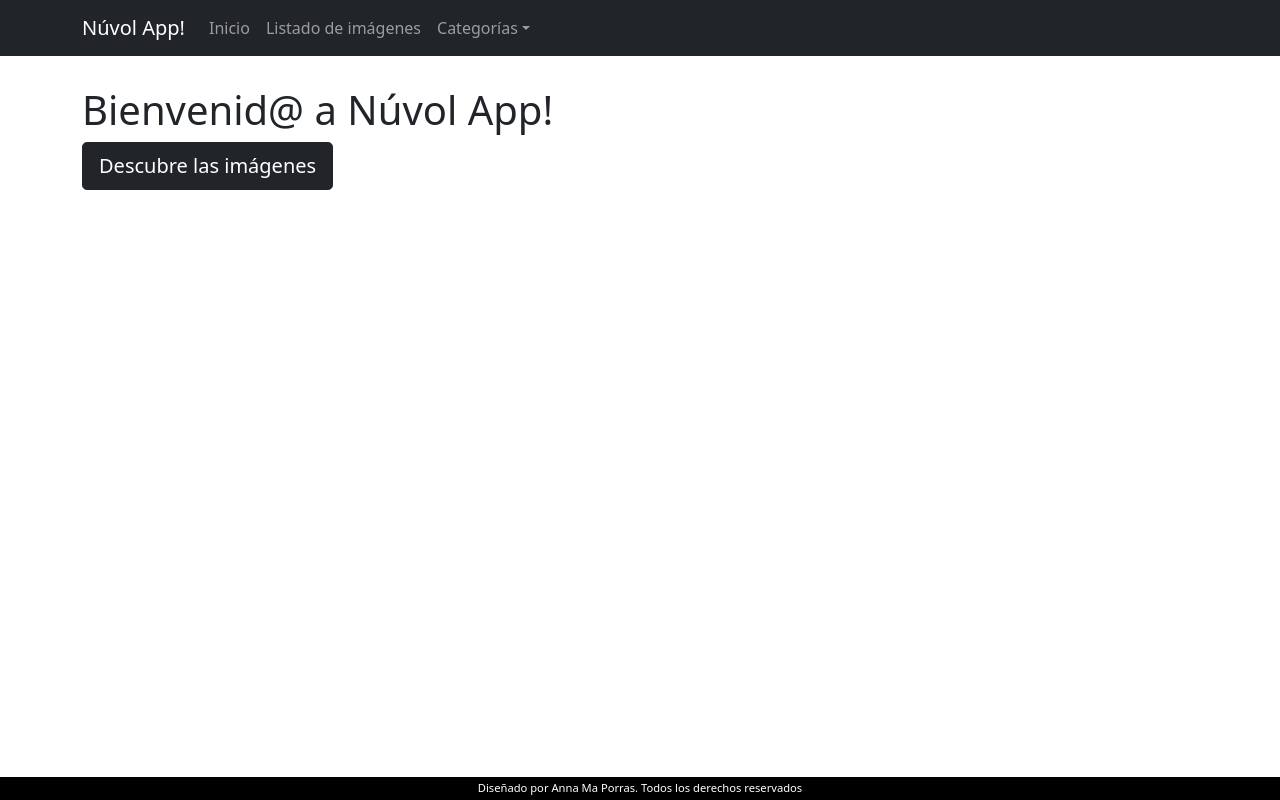
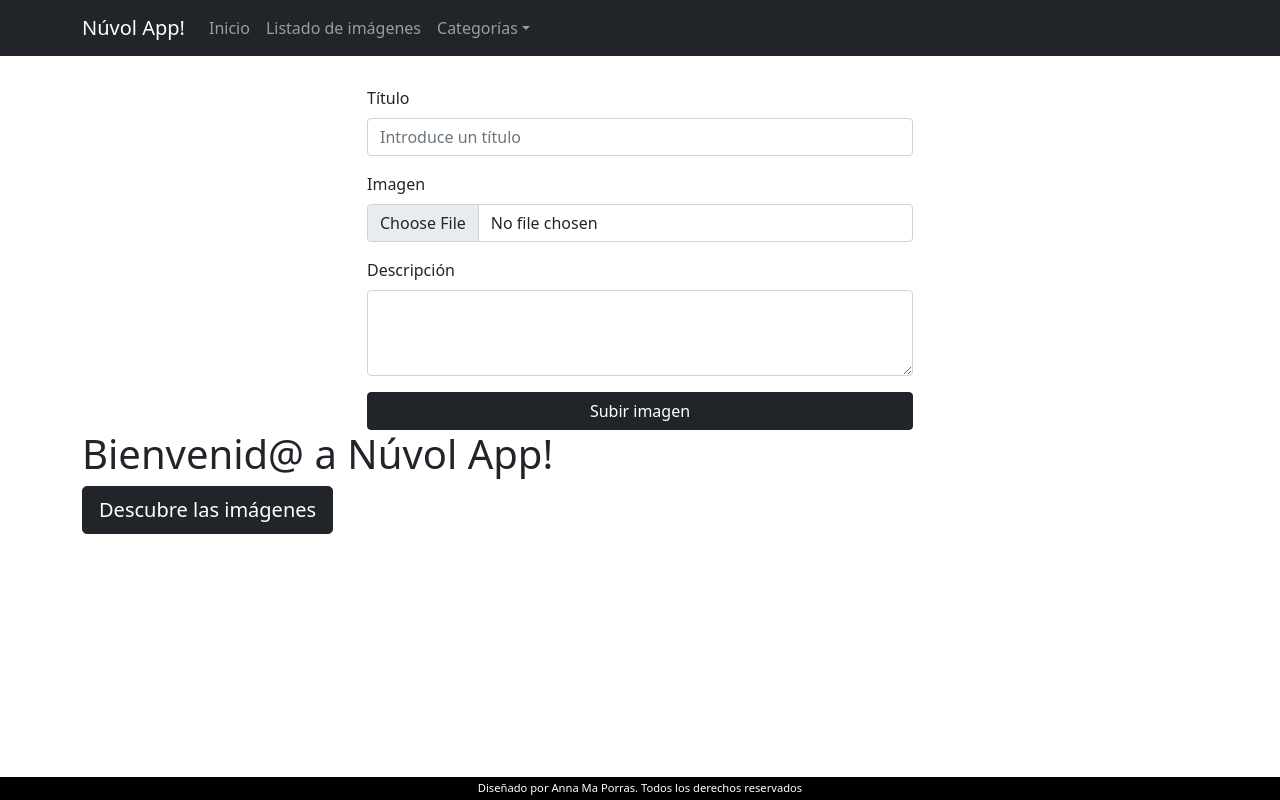
Before and after one commit to Annamporras/technicaltest, a React (Create React App) app in the folder client/: page / in a window 1280 px wide. Built offline with nearby package versions, Linux system fonts and the light colour scheme; no server answers.

Commit message:
pictureListPage done, NewPictureForm created

```diff
--- a/client/src/App.js
+++ b/client/src/App.js
@@ -1,12 +1,14 @@
 import './App.css';
 import Footer from './Components/Footer/Footer';
 import Navigation from './Components/Navigation/Navigation';
+import NewPictureForm from './Components/NewPictureForm/NewPictureForm';
 import AppRoutes from './Routes/AppRoutes';
 
 function App() {
   return (
     <>
       <Navigation />
+      <NewPictureForm />
       <AppRoutes />
       <Footer />
     </>
--- /dev/null
+++ b/client/src/Components/NewPictureForm/NewPictureForm.jsx
@@ -0,0 +1,47 @@
+import { useState } from 'react'
+import { Form, FormControl, Button, Container, Row, Col } from 'react-bootstrap'
+
+const NewPictureForm = () => {
+
+    const [pictureData, setPictureData] = useState({
+        title: '',
+        imageUrl: '',
+        description: '',
+    })
+
+    const { title, imageUrl, description } = pictureData
+
+
+
+
+    return (
+        <Container>
+            <Row className='justify-content-center'>
+                <Col md={6}>
+                    <Form>
+                        <Form.Group className="mb-3" controlId="title">
+                            <Form.Label>Título</Form.Label>
+                            <Form.Control type="text" placeholder="Introduce un título" />
+                        </Form.Group>
+
+                        <Form.Group className="mb-3" controlId="imageUrl">
+                            <Form.Label>Imagen</Form.Label>
+                            <Form.Control type="file" placeholder="Selecciona una imagen" />
+                        </Form.Group>
+                        <Form.Group className="mb-3" controlId="description">
+                            <Form.Label>Descripción</Form.Label>
+                            <FormControl as="textarea" rows={3} aria-label="With textarea" />
+                        </Form.Group>
+                        < div className="d-grid gap-2" >
+                            <Button variant="dark" type="submit">
+                                Subir imagen
+                            </Button>
+                        </div>
+                    </Form>
+                </Col>
+            </Row>
+        </Container>
+    )
+}
+
+export default NewPictureForm
--- a/client/src/Components/PictureCard/PictureCard.css
+++ b/client/src/Components/PictureCard/PictureCard.css
@@ -1,5 +1,6 @@
 .pictureCard {
     margin-bottom: 30px;
+    padding: 30px;
 }
 
 .pictureCard img {
@@ -7,3 +8,8 @@
     height: 200px;
     object-fit: cover;
 }
+
+.titlePicture {
+    text-decoration: none;
+    color: black;
+}
--- a/client/src/Components/PictureCard/PictureCard.jsx
+++ b/client/src/Components/PictureCard/PictureCard.jsx
@@ -1,4 +1,4 @@
-import { Card, Button } from 'react-bootstrap'
+import { Card } from 'react-bootstrap'
 import { Link } from 'react-router-dom'
 import './PictureCard.css'
 
@@ -8,13 +8,12 @@ const PictureCard = ({ title, imageUrl, _id }) => {
 
     return (
         <Card className='pictureCard'>
-            <Card.Img variant="top" src={imageUrl} />
+            <Link to={`/detalles/${_id}`}>
+                <Card.Img variant="top" src={imageUrl} />
+            </Link>
             <Card.Body>
-                <Card.Title>{title}</Card.Title>
-                <Link to={`/detalles/${_id}`}>
-                    <div className="d-grid gap-2">
-                        <Button variant="dark">Ver detalles</Button>
-                    </div>
+                <Link className='titlePicture' to={`/detalles/${_id}`}>
+                    <Card.Title >{title}</Card.Title>
                 </Link>
             </Card.Body>
         </Card >
--- a/client/src/Components/PictureList/PictureList.jsx
+++ b/client/src/Components/PictureList/PictureList.jsx
@@ -8,7 +8,7 @@ const PictureList = ({ pictures }) => {
     return (
         <Row>
             {pictures.map(picture => {
-                return <Col md={3} key={product._id}> <PictureCard {...picture} /> </Col>
+                return <Col md={4} key={picture._id}> <PictureCard {...picture} /> </Col>
             })}
         </Row>
     )
--- a/client/src/Pages/PictureListPage/PictureListPage.jsx
+++ b/client/src/Pages/PictureListPage/PictureListPage.jsx
@@ -1,8 +1,35 @@
-
+import { useState, useEffect } from 'react'
+import { Container, Button } from 'react-bootstrap'
+import { Link } from 'react-router-dom'
+import PictureList from '../../Components/PictureList/PictureList'
+import picturesService from '../../Services/pictures.service'
 
 const PictureListPage = () => {
 
+    const [pictures, setPictures] = useState([])
+
+    useEffect(() => {
+        loadPictures()
+    }, [])
+
+    const loadPictures = () => {
+        picturesService
+            .getAllPictures()
+            .then(({ data }) => setPictures(data))
+            .catch(err => console.log(err))
+    }
+
+
     return (
-        <div></div>
+        <Container>
+            <h1>Listado de imágenes</h1>
+            <hr />
+            <PictureList pictures={pictures} />
+            <Link to='/'>
+                <Button style={{ marginBottom: 50 }} variant='dark'>Volver a Inicio</Button>
+            </Link>
+        </Container>
     )
 }
+
+export default PictureListPage
--- a/client/src/Routes/AppRoutes.jsx
+++ b/client/src/Routes/AppRoutes.jsx
@@ -1,5 +1,6 @@
 import { Routes, Route } from 'react-router-dom'
 import HomePage from '../Pages/HomePage/HomePage'
+import PictureListPage from '../Pages/PictureListPage/PictureListPage'
 
 const AppRoutes = () => {
 
@@ -7,6 +8,7 @@ const AppRoutes = () => {
     return (
         <Routes>
             <Route path='/' element={<HomePage />} />
+            <Route path='/galeria' element={<PictureListPage />} />
             <Route path="/detalles/:product_id" element={<h3>Detalles</h3>} />
             <Route path='*' element={<h1>Error 404 - Página no encontrada</h1>} />
         </Routes>
--- a/client/src/Services/pictures.service.js
+++ b/client/src/Services/pictures.service.js
@@ -4,7 +4,7 @@ class PicturesService {
 
     constructor() {
 
-        this.api = axios.create({ baseURL: `${process.env.REACT_APP_API_URL}/mis-imagenes` })
+        this.api = axios.create({ baseURL: `${process.env.REACT_APP_API_URL}/pictures` })
 
     }
 
```
Also changed, not shown: 1 other file (tests, documents, lock files or other folders).
